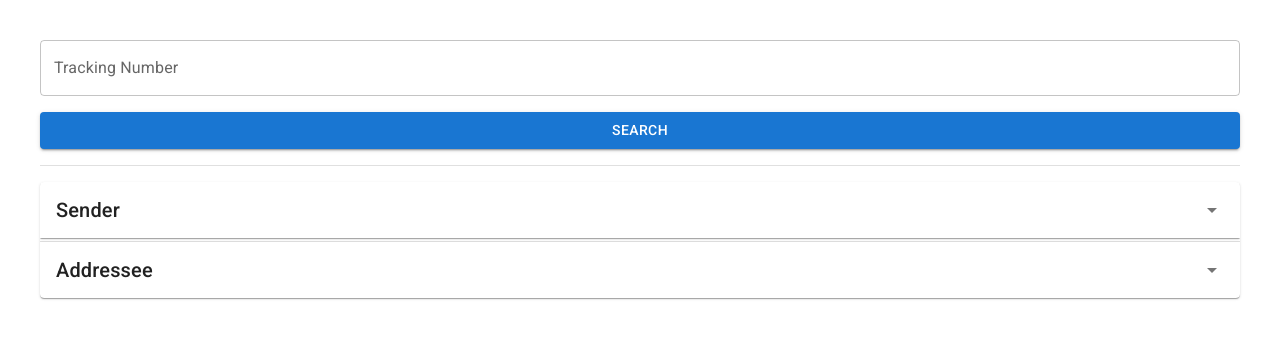
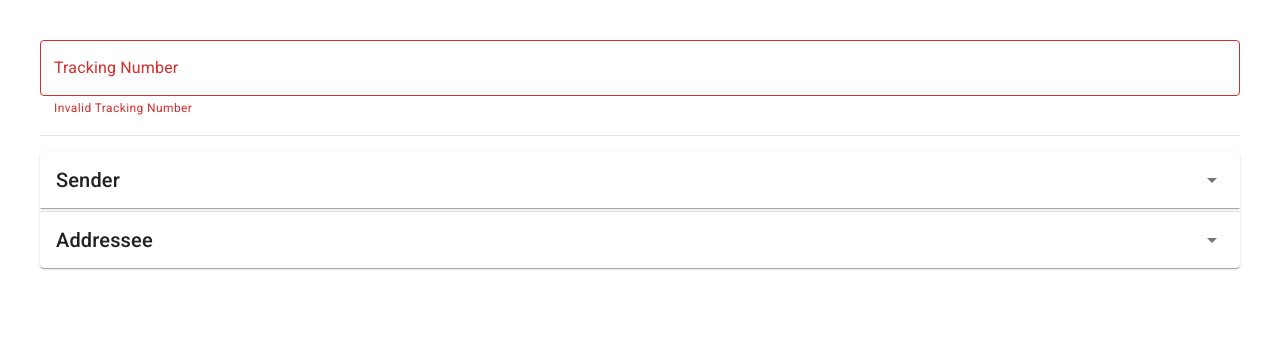
Before and after one commit to psh0626/TrackPostCrxJS, a React (Vite) app: page / in a window 1280 px wide. Shown: the top 338 px of the page. Built offline with nearby package versions, Linux system fonts and the light colour scheme.

Commit message:
validation and class

```diff
--- a/src/App.tsx
+++ b/src/App.tsx
@@ -1,5 +1,5 @@
 import { useState } from "react";
-import { parseStringPromise } from "xml2js";
+import { PostElement, PostAPI } from "./lib/PostUtil";
 
 import Stack from "@mui/material/Stack";
 import Button from "@mui/material/Button";
@@ -12,98 +12,23 @@ import AccordionDetails from "@mui/material/AccordionDetails";
 import AccordionSummary from "@mui/material/AccordionSummary";
 import ArrowDropDownIcon from "@mui/icons-material/ArrowDropDown";
 
-class PostElement {
-  ItemID: string = "";
-  Contents: string = "";
-  Destination: string = "";
-  DestinationACR: string = "";
-  SenderName: string = "";
-  SenderPhone: string = "";
-  SenderAddress: string = "";
-  AddresseeName: string = "";
-  AddresseePhone: string = "";
-  AddresseeZipcode: string = "";
-  AddresseeAddress: string = "";
-  MailTypeCode: string = "";
-  ApplicationDate: string = "";
-  DeliveryResult: boolean = false; // Y or N
-  InquiryRequested: boolean = false; // Y or N
-  HEvent: boolean = false; // Y or N
-  IEvent: boolean = false; // Y or N
-  ItemTracked: boolean = false;
-
-  // Constructor to facilitate instantiating with an object
-  constructor(data?: Partial<PostElement>) {
-    if (data) {
-      Object.assign(this, data);
-    }
-  }
-}
-
-async function xmlToPostElement(xml: string): Promise<PostElement> {
-  try {
-    const result = await parseStringPromise(xml, {
-      explicitArray: false,
-      ignoreAttrs: true,
-      trim: true,
-    });
-    const data = result.xsync.LData; // Adjust based on your XML structure
-
-    return new PostElement({
-      ItemID: data.MAIL_NO,
-      Contents: data.MAILCONT,
-      Destination: data.ARRIV_NATION_NM,
-      DestinationACR: data.ARRIV_NATION_CD,
-      SenderName: data.SENDER_NM,
-      SenderPhone: data.SENDER_TELNO,
-      SenderAddress: data.SENDER_ADDR,
-      AddresseeName: data.RECEIVER_NM,
-      AddresseePhone: data.RECEIVER_TELNO,
-      AddresseeZipcode: data.RECEIVER_ZIPCD,
-      AddresseeAddress: data.RECEIVER_ADDR,
-      MailTypeCode: data.FRNMAIL_DIV_CD,
-      ApplicationDate: data.RECEVYMD,
-      DeliveryResult: data.RESULTYN === "Y" ? true : false,
-      InquiryRequested: data.REQYN === "Y" ? true : false,
-      HEvent: data.HEVENT === "Y" ? true : false,
-      IEvent: data.IEVENT === "Y" ? true : false,
-      ItemTracked: true,
-    });
-  } catch (error) {
-    console.error("Error parsing XML to object:", error);
-    return new PostElement();
-  }
-}
 function App() {
   // State for PostElement
-  const [postElement, setPostElement] = useState(new PostElement());
+  const [post_element, set_post_element] = useState(new PostElement());
 
   // Tracking number state (you might want to bind this as well)
-  const [trackingNumber, setTrackingNumber] = useState("");
+  const [item_id_field, set_item_id_field] = useState("");
 
-  const postURL = "https://ems.epost.go.kr/trace.RegisterEmsClaimAjax.postal";
+  const [is_valid, set_is_valid] = useState(false);
 
-  const fetchPostItem = async () => {
-    try {
-      const response = await fetch(postURL, {
-        method: "POST",
-        headers: {
-          "Content-Type": "application/x-www-form-urlencoded; charset=utf-8",
-        },
-        body: `POST_CODE=${trackingNumber}`,
-      });
+  const FetchPostItem = async () => {
+    set_post_element(await PostAPI.FetchPostElement(item_id_field)); // Update the state with the fetched PostElement
+  };
 
-      if (!response.ok) {
-        console.error(response.statusText);
-        throw new Error(response.statusText);
-      }
-
-      const data = await response.text();
-      const PostEntity = await xmlToPostElement(data);
-      setPostElement(PostEntity); // Update the state with the fetched PostElement
-    } catch (error) {
-      console.error("Failed to fetch and parse PostEntity:", error);
-    }
+  const CheckValue = (target: any) => {
+    const pretty_value = target.value.trim().toUpperCase();
+    set_item_id_field(pretty_value); // Update
+    set_is_valid(target.validity.valid);
   };
 
   return (
@@ -111,17 +36,21 @@ function App() {
       <TextField
         variant="outlined"
         label="Tracking Number"
-        value={trackingNumber}
-        onChange={(e) => setTrackingNumber(e.target.value.trim().toUpperCase())}
+        value={item_id_field}
+        error={!is_valid}
+        inputProps={{
+          style: { textTransform: "uppercase" },
+          maxLength: 13,
+          pattern: String.raw`[a-zA-Z]{2}\d{9}[a-zA-Z]{2}`,
+        }}
+        helperText="Invalid Tracking Number"
+        onChange={(e) => CheckValue(e.target)}
         onKeyUp={(e) => {
-          if (e.key === "Enter") {
-            fetchPostItem();
+          if (e.key === "Enter" && is_valid) {
+            FetchPostItem();
           }
         }}
       />
-      <Button variant="contained" onClick={fetchPostItem}>
-        SEARCH
-      </Button>
       <Divider />
       <Card>
         <Stack spacing={0.5}>
@@ -134,17 +63,17 @@ function App() {
                 <TextField
                   variant="outlined"
                   label="Sender Name"
-                  value={postElement.SenderName}
+                  value={post_element.SenderName}
                 />
                 <TextField
                   variant="outlined"
                   label="Sender Phone"
-                  value={postElement.SenderPhone}
+                  value={post_element.SenderPhone}
                 />
                 <TextField
                   variant="outlined"
                   label="Sender Address"
-                  value={postElement.SenderAddress}
+                  value={post_element.SenderAddress}
                 />
               </Stack>
             </AccordionDetails>
@@ -159,17 +88,17 @@ function App() {
                 <TextField
                   variant="outlined"
                   label="Addressee Name"
-                  value={postElement.AddresseeName}
+                  value={post_element.AddresseeName}
                 />
                 <TextField
                   variant="outlined"
                   label="Addressee Phone"
-                  value={postElement.AddresseePhone}
+                  value={post_element.AddresseePhone}
                 />
                 <TextField
                   variant="outlined"
                   label="Addressee Address"
-                  value={postElement.AddresseeAddress}
+                  value={post_element.AddresseeAddress}
                 />
               </Stack>
             </AccordionDetails>
--- a/src/background/serviceworker.ts
+++ b/src/background/serviceworker.ts
@@ -19,7 +19,7 @@ chrome.tabs.onUpdated.addListener(async (tabId, changed, tab: chrome.tabs.Tab) =
   if (url.origin == GCSS_URL) {
     await chrome.sidePanel.setOptions({
       tabId,
-      path: "sidepanel.html",
+      path: "index.html",
       enabled: true,
     });
     console.log(`sidepanel enabled for ${url.toString()}`);
@@ -31,7 +31,7 @@ chrome.tabs.onUpdated.addListener(async (tabId, changed, tab: chrome.tabs.Tab) =
   } else if (url.origin == ICARE_URL) {
     await chrome.sidePanel.setOptions({
       tabId,
-      path: "sidepanel.html",
+      path: "index.html",
       enabled: true,
     });
     console.log(`sidepanel enabled for ${url.toString()}`);
--- /dev/null
+++ b/src/lib/PostUtil.ts
@@ -0,0 +1,93 @@
+import { parseStringPromise } from "xml2js";
+
+export class PostElement {
+  ItemID: string = "";
+  Contents: string = "";
+  Destination: string = "";
+  DestinationACR: string = "";
+  SenderName: string = "";
+  SenderPhone: string = "";
+  SenderAddress: string = "";
+  AddresseeName: string = "";
+  AddresseePhone: string = "";
+  AddresseeZipcode: string = "";
+  AddresseeAddress: string = "";
+  MailTypeCode: string = "";
+  ApplicationDate: string = "";
+  DeliveryResult: boolean = false; // Y or N
+  InquiryRequested: boolean = false; // Y or N
+  HEvent: boolean = false; // Y or N
+  IEvent: boolean = false; // Y or N
+  ItemTracked: boolean = false;
+
+  // Constructor to facilitate instantiating with an object
+  constructor(data?: Partial<PostElement>) {
+    if (data) {
+      Object.assign(this, data);
+    }
+  }
+}
+
+export class PostAPI {
+  private static async XmlToPostElement(xml: string): Promise<PostElement> {
+    try {
+      const result = await parseStringPromise(xml, {
+        explicitArray: false,
+        ignoreAttrs: true,
+        trim: true,
+      });
+      const data = result.xsync.LData; // Adjust based on your XML structure
+
+      return new PostElement({
+        ItemID: data.MAIL_NO,
+        Contents: data.MAILCONT,
+        Destination: data.ARRIV_NATION_NM,
+        DestinationACR: data.ARRIV_NATION_CD,
+        SenderName: data.SENDER_NM,
+        SenderPhone: data.SENDER_TELNO,
+        SenderAddress: data.SENDER_ADDR,
+        AddresseeName: data.RECEIVER_NM,
+        AddresseePhone: data.RECEIVER_TELNO,
+        AddresseeZipcode: data.RECEIVER_ZIPCD,
+        AddresseeAddress: data.RECEIVER_ADDR,
+        MailTypeCode: data.FRNMAIL_DIV_CD,
+        ApplicationDate: data.RECEVYMD,
+        DeliveryResult: data.RESULTYN === "Y" ? true : false,
+        InquiryRequested: data.REQYN === "Y" ? true : false,
+        HEvent: data.HEVENT === "Y" ? true : false,
+        IEvent: data.IEVENT === "Y" ? true : false,
+        ItemTracked: true,
+      });
+    } catch (error) {
+      console.error("Error parsing XML to object:", error);
+      return new PostElement();
+    }
+  }
+
+  private static async FetchPostXML(trackingNumber: string): Promise<string> {
+    const postURL = "https://ems.epost.go.kr/trace.RegisterEmsClaimAjax.postal";
+    try {
+      const response = await fetch(postURL, {
+        method: "POST",
+        headers: {
+          "Content-Type": "application/x-www-form-urlencoded; charset=utf-8",
+        },
+        body: `POST_CODE=${trackingNumber}`,
+      });
+
+      if (!response.ok) {
+        console.error(response.statusText);
+        throw new Error(response.statusText);
+      }
+
+      return await response.text();
+    } catch (error) {
+      console.error("Failed to fetch and parse PostEntity:", error);
+      return "";
+    }
+  }
+
+  static async FetchPostElement(trackingNumber: string): Promise<PostElement> {
+    return await this.FetchPostXML(trackingNumber).then((xml) => this.XmlToPostElement(xml));
+  }
+}
--- a/tsconfig.node.json
+++ b/tsconfig.node.json
@@ -5,6 +5,8 @@
     "moduleResolution": "node",
     "resolveJsonModule": true,
     "allowSyntheticDefaultImports": true,
+    "strict": true,
+    "forceConsistentCasingInFileNames": true
   },
   "include": ["vite.config.ts", "*.json"]
 }
```
